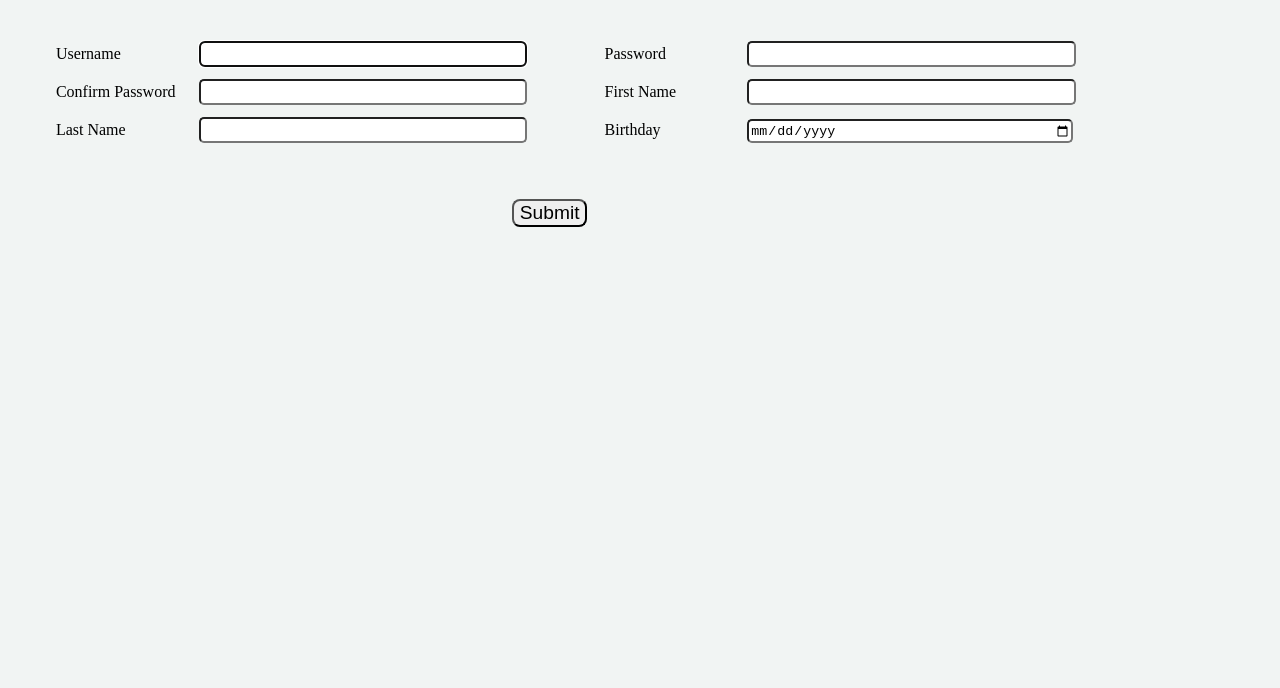
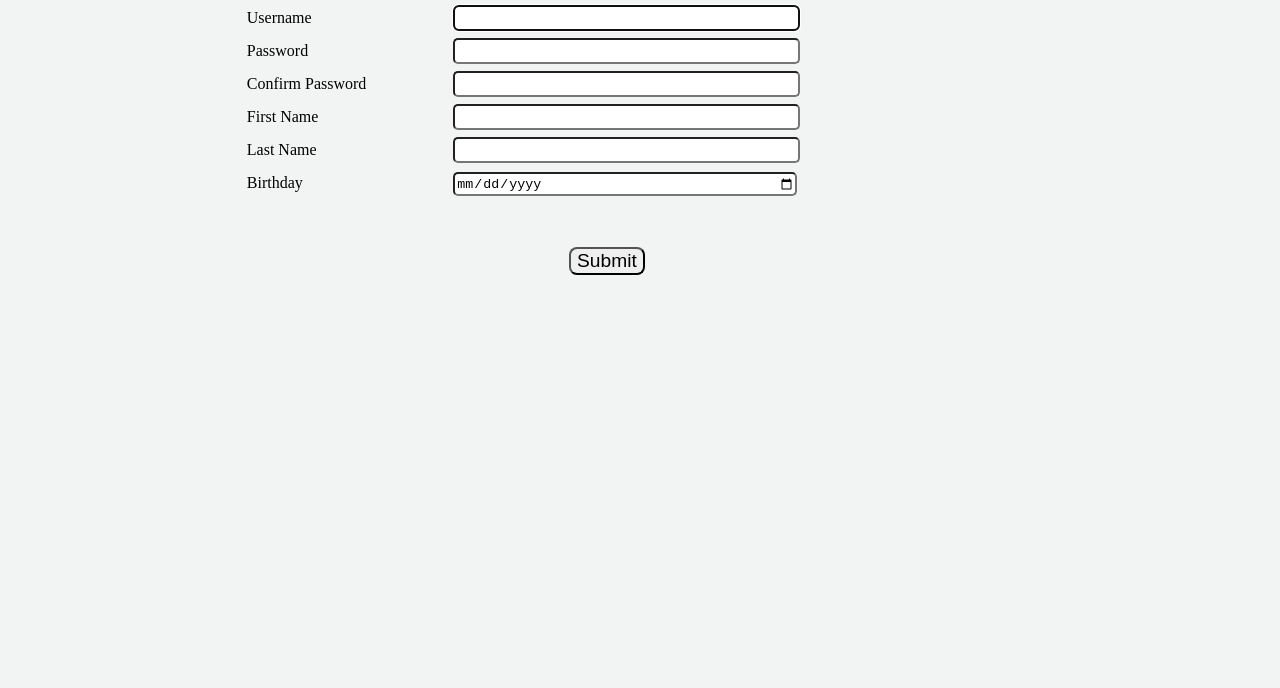
Before and after one commit to JayDesh/SignUp, a plain HTML site: page index.html in a window 1280 px wide. Shown: the part 112-800 px from the top of the page. Drawn offline with nearby package versions, Linux system fonts and the light colour scheme.

Commit message:
Exilant Exit

```diff
--- a/index.html
+++ b/index.html
@@ -7,37 +7,38 @@
     <link rel="stylesheet" href="styles.css"/>
     <body class="container">
         <h1>User Registration</h1>
-
         <form class="create-user-form" id="user-details" onsubmit="return validateData();">
             <div class="disabled" id="validation-failures"></div>
-            <div>
+            <div class="field">
                 <div class="label-class">Username</div>
                 <input type="text" required="required" name ="username" id="username" autofocus/>
                 <div class="disabled" id="invalidusernamemessage">Invalid User Name.</div>
             </div>
-            <div>
+            <div class="field">
                 <div class="label-class">Password</div>
                 <input type="password" id="password"  required="required" />
             </div>
-            <div>
+            <div class="field">
                 <div class="label-class">Confirm Password</div>
                 <input type="password" id="confirmPassword" required="required" />
             </div>
-            <div>
+            <div class="field">
                 <div class="label-class">First Name</div>
                 <input type="text" required="required" name="firstname" id="firstname" value="" autofocus/>
             </div>
-            <div>
+            <div class="field">
                 <div class="label-class">Last Name</div>
                 <input type="text" name="lastname" id="lastname" value="" autofocus/>
             </div>
-            <div>
+            <div class="field">
                 <div class="label-class">Birthday</div>
                 <input type="date" required="required" name="birthdate" id="birthdate" value=""/>
             </div>
 
             <button type="submit" class="btn btn-primary" id="submit">Submit</button>
         </form>
+        <div>
+        </div>
         <script src="//cdnjs.cloudflare.com/ajax/libs/jquery/3.1.0/jquery.min.js"></script>
         <script src="validate.js"></script>
     </body>
--- a/styles.css
+++ b/styles.css
@@ -1,7 +1,10 @@
 
 .container{
     background: hsla(160, 14%, 89%, 0.42);
+    margin: auto;
+    width: 70%;
 }
+
 
 h1{
     text-align: center;
@@ -18,7 +21,7 @@ h1,h2{
 }
 
 .label-class {
-    width: 25%;
+    width: 35%;
 }
 
 input {
@@ -54,7 +57,8 @@ input {
 }
 
 form{
-    margin: 3%;
+    margin: auto;
+    width: 90%;
 }
 
 form div{
@@ -67,9 +71,15 @@ form div{
     border: 1px solid #000000;
 }
 
+.field{
+  display: block;
+}
+
+
+
 @media screen and (min-width: 720px) {
     form div{
-        width: 45%;
+        width: 70%;
         display: inline-block;
     }
 }
```
